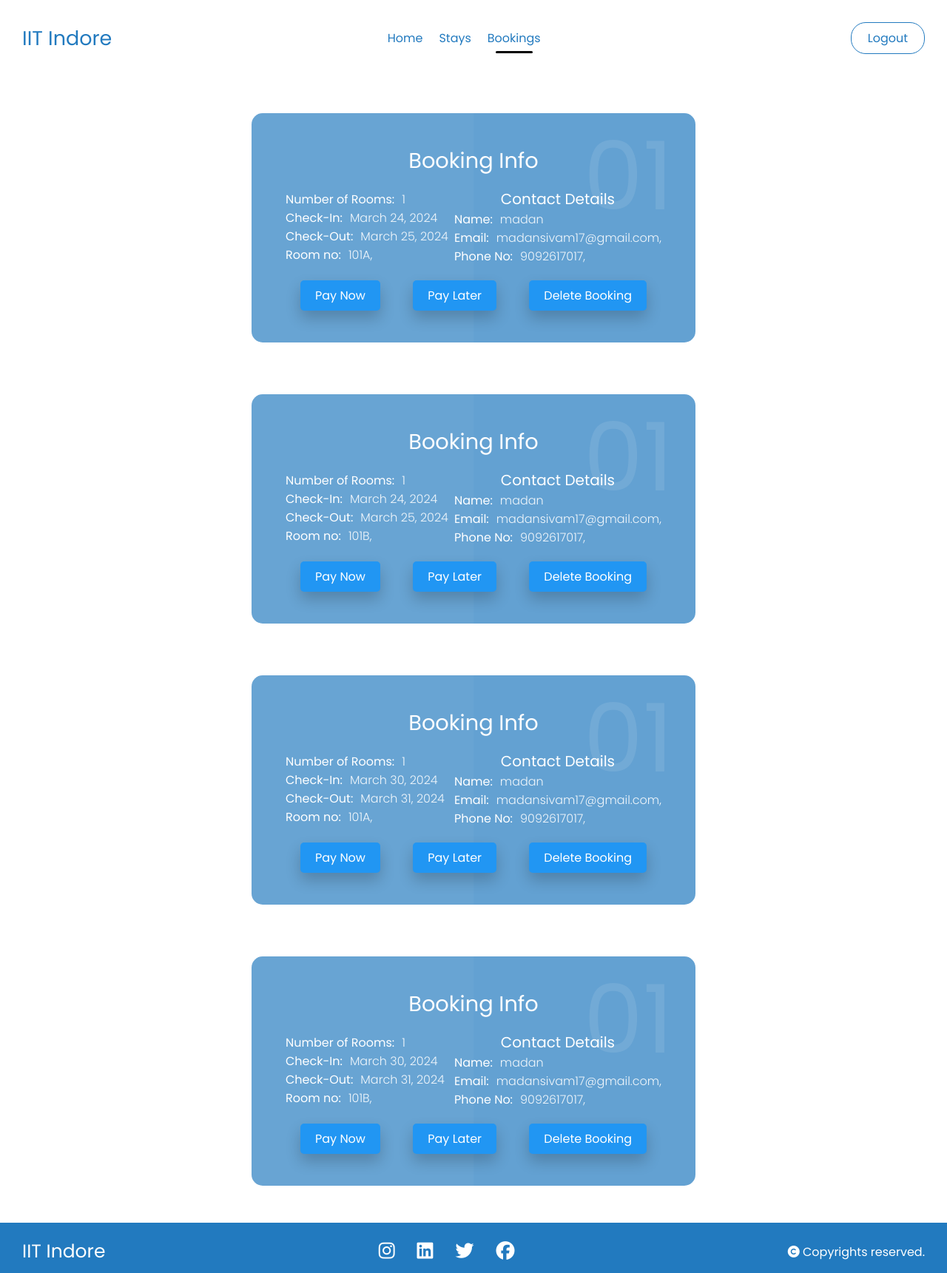
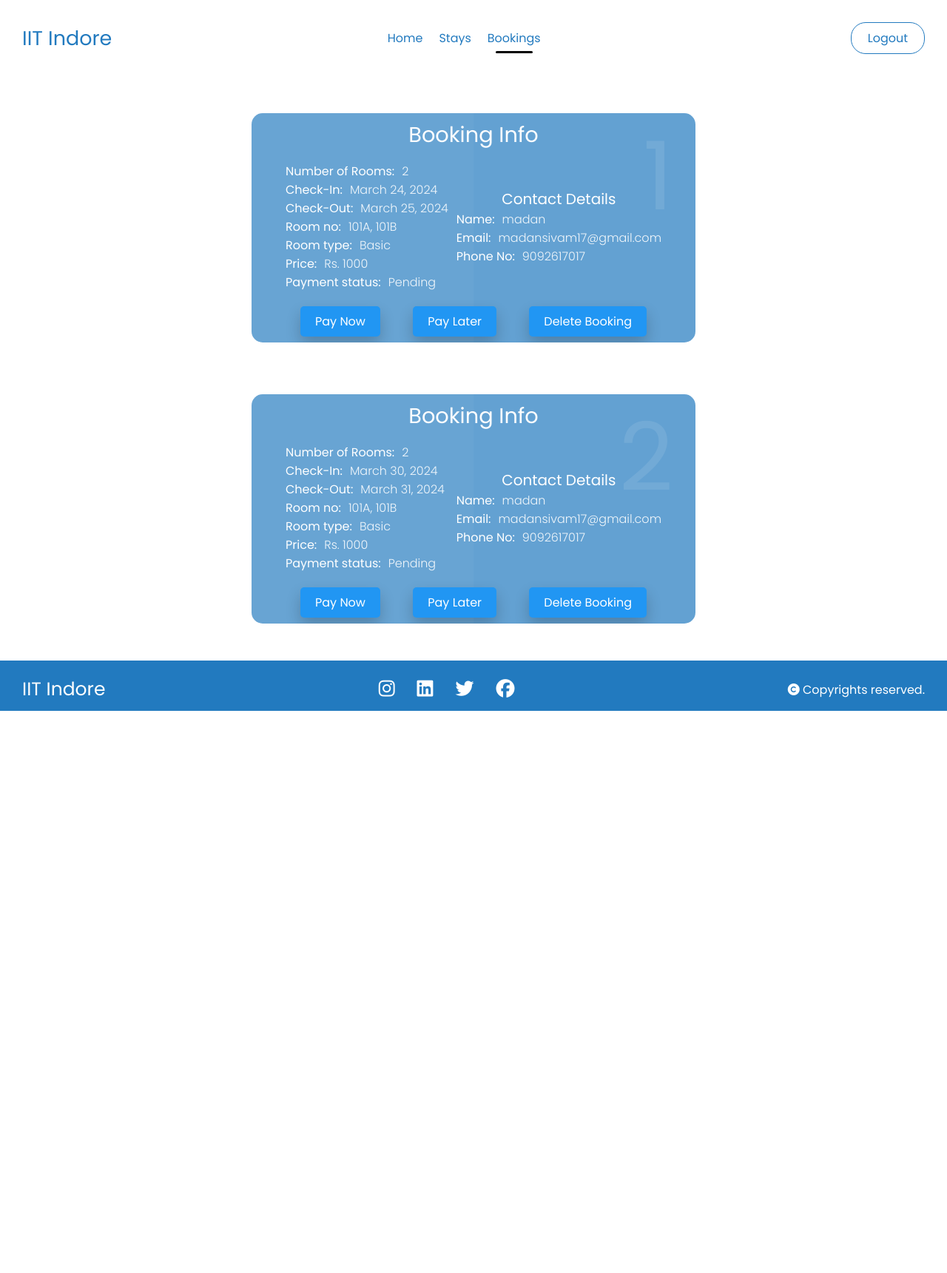
Before and after one commit to Madan-2004/Hostel_Management, a Django app: page /bookings/ in a window 1280 px wide. Shown: the whole page at 74% size. After the commit the page ends 961 px from the top, so only its background shows below. Run offline with Django 5.2, Linux system fonts and the light colour scheme; a user stored in the database is signed in; data comes from the database, SQL or seed files in the repository; both versions use the stored data as it was after the commit; some libraries are stand-ins or nearby versions; some web fonts are replaced.

Commit message:
reservations

```diff
--- a/hostel/admin.py
+++ b/hostel/admin.py
@@ -1,6 +1,7 @@
 from django.contrib import admin
-from .models import Room, Booking
+from .models import Room, Booking, Reservation
 
 # Register your models here.
 admin.site.register(Room)
 admin.site.register(Booking)
+admin.site.register(Reservation)
--- a/hostel/models.py
+++ b/hostel/models.py
@@ -6,19 +6,19 @@ from django.conf import settings
 # Create your models here.
 
 class Room(models.Model):
-    Room_Choices = {
-        "1": "Basic",
-        "2": "Premium"
-    }
+    ROOM_CHOICES = (
+        ("1", "Basic"),
+        ("2", "Premium"),
+    )
 
     room_no = models.CharField(max_length = 4, unique = True)
     floor = models.IntegerField(default = 0, validators=[
             MinValueValidator(0),
             MaxValueValidator(5)
         ])
-    category = models.CharField(max_length = 1, default = "1")
+    category = models.CharField(max_length = 1, default = "1", choices = ROOM_CHOICES)
     capacity = models.IntegerField(default = 1, validators=[MinValueValidator(0)])
-
+    rent = models.DecimalField(max_digits=10, decimal_places=2, default=500)
     def __str__(self):
         return f'Room number - {self.room_no}.'
 
@@ -33,4 +33,37 @@ class Booking(models.Model):
     check_out = models.DateField()
 
     def __str__(self):
-        return f'{self.user} has booked {self.room}.'
+        return f'{self.id} - {self.room}.'
+
+from django.db import models
+from django.contrib.auth.models import User
+
+class Reservation(models.Model):
+    ROOM_CHOICES = (
+        ("1", "Basic"),
+        ("2", "Premium"),
+    )
+
+    PAYMENT_CHOICES = (
+        ('1', 'Pending'),
+        ('2', 'Done'),
+        ('3', 'Pay Later')
+    )
+    user = models.ForeignKey(User, on_delete=models.CASCADE)
+    email = models.EmailField()
+    phone_number = models.CharField(max_length=15)
+    number_of_rooms = models.PositiveIntegerField()
+    check_in_date = models.DateField()
+    check_out_date = models.DateField()
+    room_numbers = models.CharField(max_length=255, help_text="Enter room numbers separated by commas")
+    price = models.PositiveIntegerField()
+    room_type = models.CharField(max_length = 1, default = "1", choices = ROOM_CHOICES)
+    payment_status = models.CharField(max_length=1, default='1', choices = PAYMENT_CHOICES)
+
+    def get_room_numbers(self):
+        return self.room_numbers.split(',')
+
+    def set_room_numbers(self, room_numbers):
+        self.room_numbers = ','.join(room_numbers)
+
+    room_numbers_list = property(get_room_numbers, set_room_numbers)
--- a/hostel/views.py
+++ b/hostel/views.py
@@ -1,6 +1,6 @@
 from django.shortcuts import render ,redirect
 from django.http import HttpResponse , HttpResponseRedirect
-from .models import Room, Booking
+from .models import Room, Booking, Reservation
 from django.db.models import Count, Value
 from django.db import models
 # from .models import Hotels,Rooms,Reservation
@@ -84,16 +84,9 @@ def not_available(request, rem):
 
 @login_required(login_url='/login/')
 def bookings(request):
-    user_bookings = Booking.objects.filter(user = request.user)
+    user_reservations = Reservation.objects.filter(user=request.user)
 
-    grouped_bookings = user_bookings.values('check_in', 'check_out').annotate(
-        num_rooms=Count('id'),
-        room_nos=Concat('room__room_no', Value(', '), output_field=models.CharField()),
-        email=Concat('email', Value(', '), output_field=models.EmailField()),
-        phone_number=Concat('phone_number', Value(', '), output_field=models.CharField())
-    )
-
-    return render(request, "bookings.html", {'grouped_bookings': grouped_bookings})
+    return render(request, "bookings.html", {'user_reservations': user_reservations})
 
 def signup(request):
     if request.method == "POST":
@@ -136,9 +129,11 @@ def book_room(request):
         capacity = stays_data['capacity']
         category = stays_data['category']
         available_room_nos = stays_data['available_room_nos']
+        amount=0
         user = User.objects.get(username=user_name.username)
         for r in available_room_nos:
             room_info = Room.objects.get(room_no = r)
+            amount=amount+int(room_info.rent)
             new_booking = Booking.objects.create(
                 user = user_name,
                 phone_number = phoneno,
@@ -149,6 +144,20 @@ def book_room(request):
             )
 
             new_booking.save()
+
+        reservation = Reservation.objects.create(
+            user=user_name,
+            email=email,
+            phone_number=phoneno,
+            number_of_rooms=len(available_room_nos),
+            check_in_date=check_in,
+            check_out_date=check_out,
+            room_numbers_list=available_room_nos,
+            price=amount,
+            room_type=category
+        )
+
+        reservation.save()
 
         return redirect('bookings')
 
--- a/templates/bookings.html
+++ b/templates/bookings.html
@@ -279,25 +279,28 @@
         </div>
       </div> -->
 
-      {% for booking in grouped_bookings %}
+      {% for reservation in user_reservations %}
       <div class="container">
         <div class="card">
           <div class="box">
             <div class="content">
-              <h2>01</h2>
+              <h2>{{ forloop.counter }}</h2>
               <h3>Booking Info</h3>
               <div class="columns">
                 <div class="left">
-                  <p><span>Number of Rooms:</span>{{ booking.num_rooms }}</p>
-                  <p><span>Check-In:</span>{{ booking.check_in }}</p>
-                  <p><span>Check-Out:</span>{{ booking.check_out }}</p>
-                  <p><span>Room no:</span>{{ booking.room_nos }}</p>
+                  <p><span>Number of Rooms:</span>{{ reservation.number_of_rooms }}</p>
+                  <p><span>Check-In:</span>{{ reservation.check_in_date }}</p>
+                  <p><span>Check-Out:</span>{{ reservation.check_out_date }}</p>
+                  <p><span>Room no:</span>{{ reservation.room_numbers_list|join:", " }}</p>
+                  <p><span>Room type:</span>{{ reservation.get_room_type_display }}</p>
+                  <p><span>Price:</span>Rs. {{ reservation.price }}</p>
+                  <p><span>Payment status:</span>{{ reservation.get_payment_status_display }}</p>
                 </div>
                 <div class="right">
                   <h5>Contact Details</h5>
                   <p><span>Name:</span>{{ user.username }}</p>
-                  <p><span>Email:</span>{{ booking.email }}</p>
-                  <p><span>Phone No:</span>{{ booking.phone_number }}</p>
+                  <p><span>Email:</span>{{ reservation.email }}</p>
+                  <p><span>Phone No:</span>{{ reservation.phone_number }}</p>
                 </div>
               </div>
               <div class="btn-row">
```
Also changed, not shown: db.sqlite3, hostel/migrations/0008_room_rent_alter_room_category_reservation.py (added), hostel/migrations/0009_alter_reservation_room_type.py (added).
